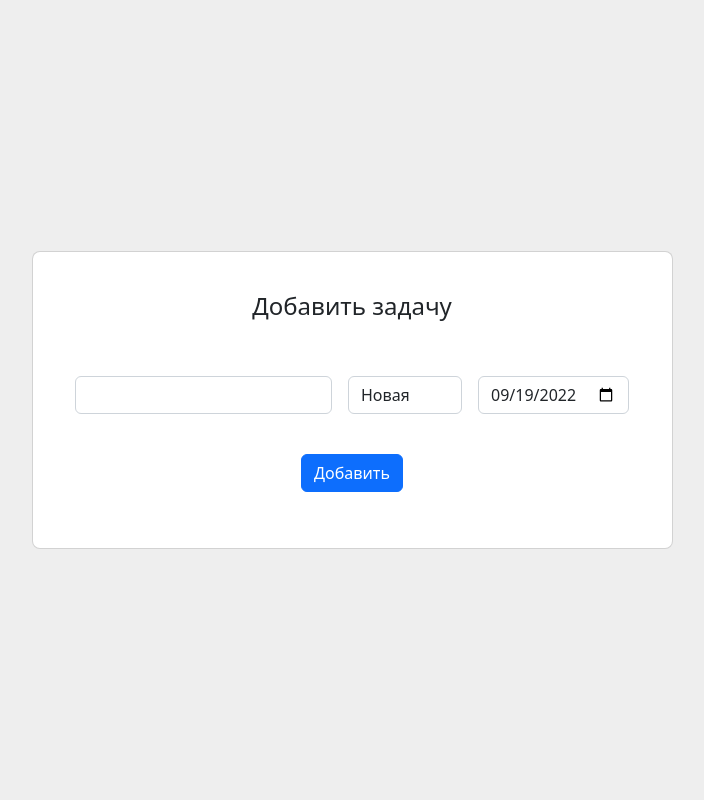
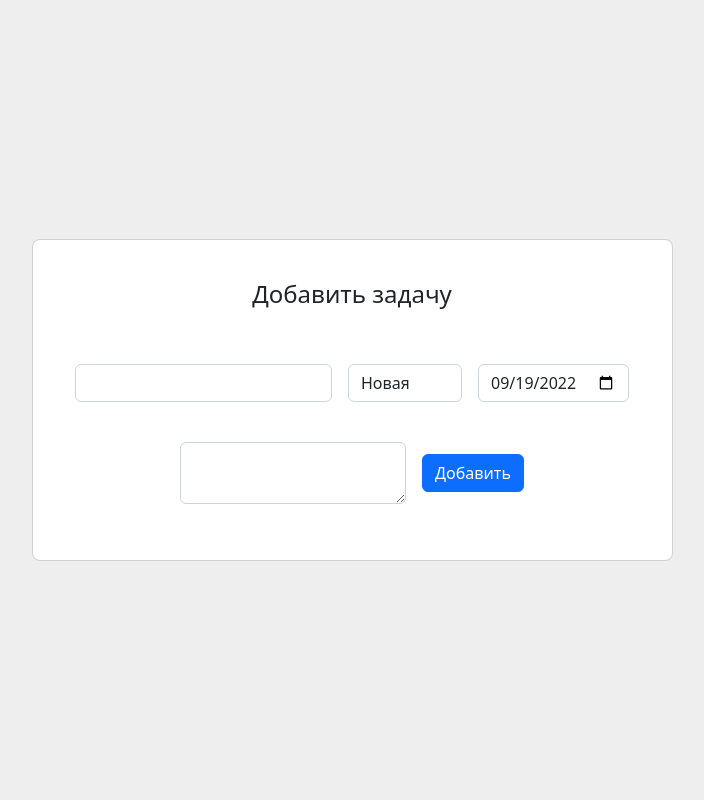
Before and after one commit to Chingiz-Almukhan/homework_53_Almukhan_Chingiz, a Django app: page /add/ in a window 1280 px wide. Shown: the whole page, without its empty margins (288-992 px from the left). Run offline with Django 3.2, Linux system fonts and the light colour scheme.

Commit message:
Обновил шаблоны добавления и редактирования

```diff
--- a/templates/add_task.html
+++ b/templates/add_task.html
@@ -40,6 +40,11 @@
                   <label for="deadline"></label><input type="date" name="deadline" id="deadline" class="form-control" value="2022-09-19" min="2018-01-01" max="2090-12-31" />
                 </div>
               </div>
+              <div class="col-12">
+                <div class="form-outline">
+                  <label for="more_info"></label><textarea name="more_info" required id="more_info" class="form-control"></textarea>
+                </div>
+              </div>
 
               <div class="col-12">
                 <button type="submit" class="btn btn-primary mt-4">Добавить</button>
```
Also changed, not shown: templates/edit_task.html (+6 -1 lines).
